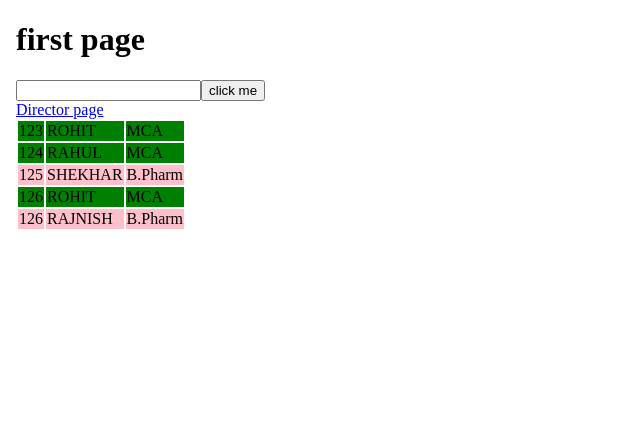
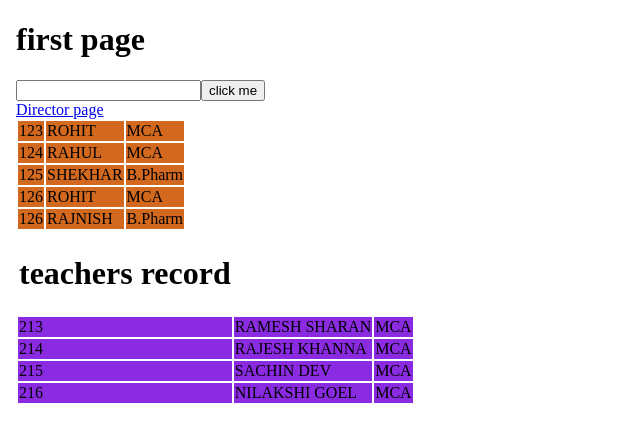
Before and after one commit to rohitsengar001/angular_by_naresh_sir, an Angular app: page / in a window 1280 px wide. Shown: the top 442 px of the page, without its empty margins (0-640 px from the left). Built offline with nearby package versions, Linux system fonts and the light colour scheme.

Commit message:
class binding

```diff
--- a/src/app/app.component.html
+++ b/src/app/app.component.html
@@ -1,25 +1,49 @@
 <!DOCTYPE html>
 <html lang="en">
+
 <head>
   <meta charset="UTF-8">
   <meta name="viewport" content="width=device-width, initial-scale=1.0">
   <title>Document</title>
+  <style>
+    .one {
+      background-color: blueviolet;
+    }
+
+    .two {
+      border: 2px solid black;
+      padding: 3px;
+      align-content: center;
+    }
+    .three{
+      background: chocolate;
+    }
+  </style>
 </head>
+
 <body>
   <h1>first page</h1>
   <input #myinput type="text">
-   <button (click) ="myfunction(myinput.value)">click me</button>
+  <button (click)="myfunction(myinput.value)">click me</button>
   {{message}} <br>
-   <a [routerLink]= "['/director']">Director page</a>
+  <a [routerLink]="['/director']">Director page</a>
   <table>
-     <tr [ngStyle]="{'background-color':getcolor(s.dept)}" *ngFor="let s of students">
+    <!-- style binding -->
+    <tr [ngClass]="['one','three']" *ngFor="let s of students">
       <td>{{s.id}}</td>
       <td>{{s.name}}</td>
       <td>{{s.dept}}</td>
     </tr>
   </table>
+  <table>
+    <tr><th><h1>teachers record</h1></th></tr>
+    <tr [ngClass]="'one'" *ngFor="let t of teachers">
+      <td>{{t.id}}</td>
+      <td>{{t.name}}</td>
+      <td>{{t.dept}}</td>
+    </tr>
+  </table>
   <router-outlet></router-outlet>
+</body>
 
-
-</body>
 </html>
--- a/src/app/app.component.ts
+++ b/src/app/app.component.ts
@@ -22,6 +22,7 @@ export class AppComponent {
 
 public hasThree =false;
 
+//student object
 students:any[] =[
   {"id":123,"name":"ROHIT","dept":"MCA"},
   {"id":124,"name":"RAHUL","dept":"MCA"},
@@ -29,6 +30,13 @@ students:any[] =[
   {"id":126,"name":"ROHIT","dept":"MCA"},
   {"id":126,"name":"RAJNISH","dept":"B.Pharm"}
 ];
+teachers:any[]=[
+  {"id":213,"name":"RAMESH SHARAN","dept":"MCA"},
+  {"id":214,"name":"RAJESH KHANNA","dept":"MCA"},
+  {"id":215,"name":"SACHIN DEV","dept":"MCA"},
+  {"id":216,"name":"NILAKSHI GOEL","dept":"MCA"}
+];
+//set color function
 getcolor(branch){
   switch (branch){
     case 'MCA':
@@ -39,7 +47,7 @@ getcolor(branch){
          return  "pink";
      default : break;
    }
+}
+//
 
 }
-
-}
```
Lines whose indentation alone changed are shown as unchanged.
